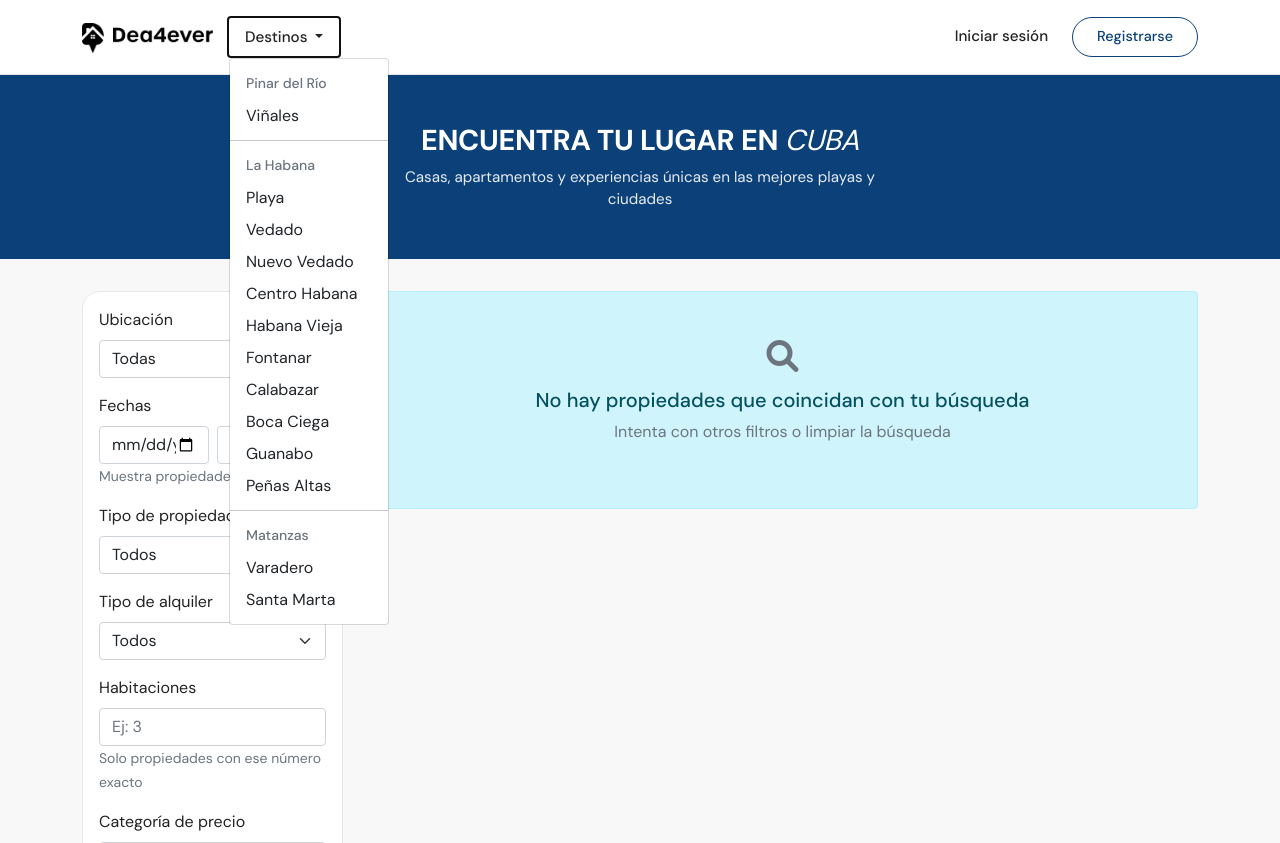
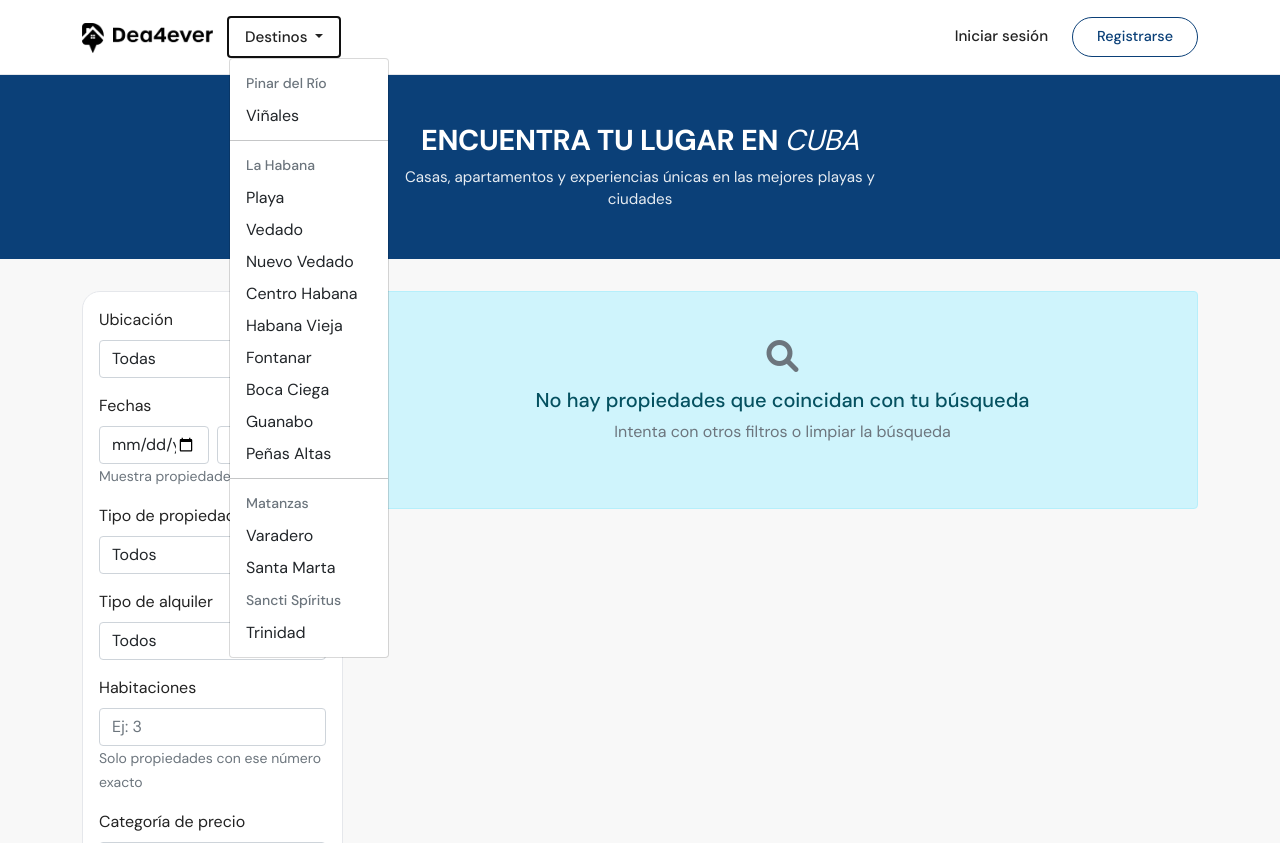
Before and after one commit to alquilerescuba/alquilerescuba, a Django app: page / in a window 1280 px wide, after a click on "Destinos". Shown: the top 843 px of the page. Run offline with Django 5.2, Linux system fonts and the light colour scheme; data that the repository does not hold is empty.

Commit message:
fix: eliminar ubicación Calabazar, mantener Trinidad

```diff
--- a/properties/models.py
+++ b/properties/models.py
@@ -24,12 +24,12 @@ class Property(models.Model):
         ("centro_habana", "Centro Habana, La Habana"),
         ("habana_vieja", "Habana Vieja, La Habana"),
         ("fontanar", "Fontanar, La Habana"),
-        ("calabazar", "Calabazar, La Habana"),
         ("boca_ciega", "Boca Ciega, La Habana"),
         ("guanabo", "Guanabo, La Habana"),
         ("penas_altas", "Peñas Altas, La Habana"),
         ("varadero", "Varadero, Matanzas"),
         ("santa_marta", "Santa Marta, Matanzas"),
+        ("trinidad", "Trinidad, Sancti Spíritus"),
     ]
     RENTAL_TYPES = [("entire", "Toda la propiedad"), ("room", "Por habitaciones")]
     PRICE_CATEGORIES = [
--- a/templates/base.html
+++ b/templates/base.html
@@ -246,7 +246,6 @@
                             <li><a class="dropdown-item" href="/?location=centro_habana">Centro Habana</a></li>
                             <li><a class="dropdown-item" href="/?location=habana_vieja">Habana Vieja</a></li>
                             <li><a class="dropdown-item" href="/?location=fontanar">Fontanar</a></li>
-                            <li><a class="dropdown-item" href="/?location=calabazar">Calabazar</a></li>
                             <li><a class="dropdown-item" href="/?location=boca_ciega">Boca Ciega</a></li>
                             <li><a class="dropdown-item" href="/?location=guanabo">Guanabo</a></li>
                             <li><a class="dropdown-item" href="/?location=penas_altas">Peñas Altas</a></li>
@@ -254,6 +253,8 @@
                             <li><h6 class="dropdown-header">Matanzas</h6></li>
                             <li><a class="dropdown-item" href="/?location=varadero">Varadero</a></li>
                             <li><a class="dropdown-item" href="/?location=santa_marta">Santa Marta</a></li>
+                            <li><h6 class="dropdown-header">Sancti Spíritus</h6></li>
+                            <li><a class="dropdown-item" href="/?location=trinidad">Trinidad</a></li>
                         </ul>
                     </li>
                 </ul>
```
Also changed, not shown: properties/migrations/0005_alter_property_location.py (added).
